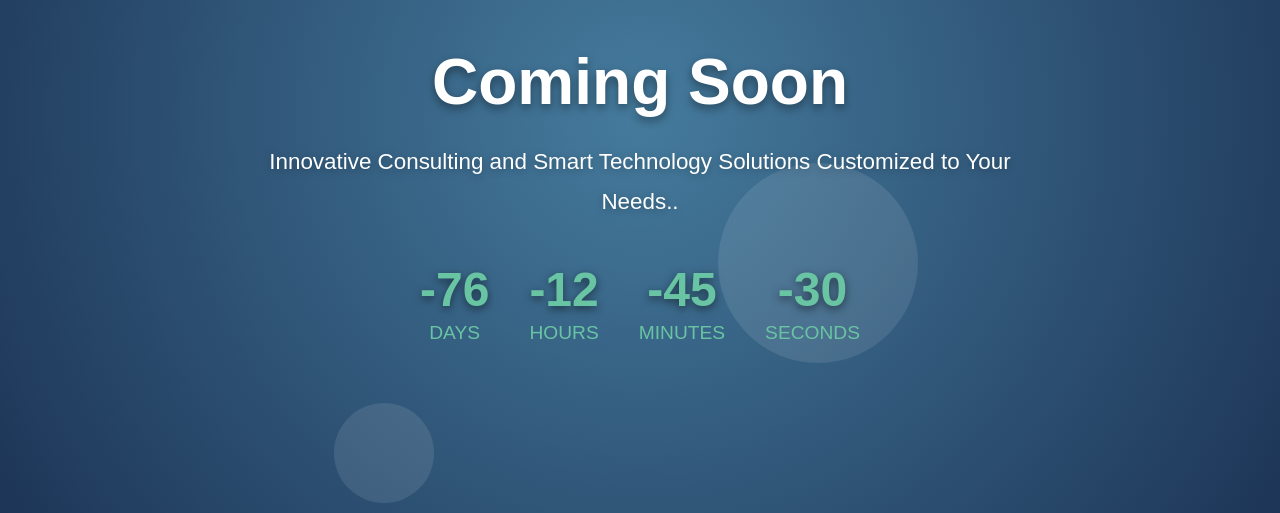
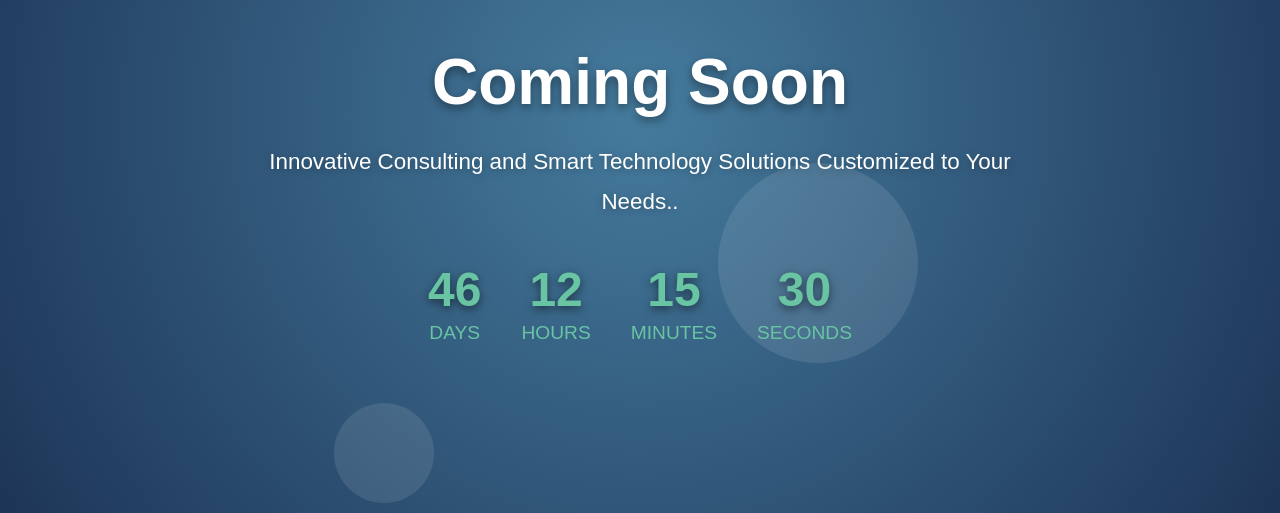
Before and after one commit to F-Business/fbusiness, a plain HTML site: page index.html in a window 1280 px wide. Shown: the part 287-800 px from the top of the page. Drawn offline with Linux system fonts and the light colour scheme.

Commit message:
Update index.html

```diff
--- a/index.html
+++ b/index.html
@@ -139,7 +139,7 @@
 
     <script>
         const countdown = () => {
-    const launchDate = new Date("2025-04-01T00:00:00").getTime();
+    const launchDate = new Date("2025-08-01T00:00:00").getTime();
     const now = new Date().getTime();
     const gap = launchDate - now;
 
```
